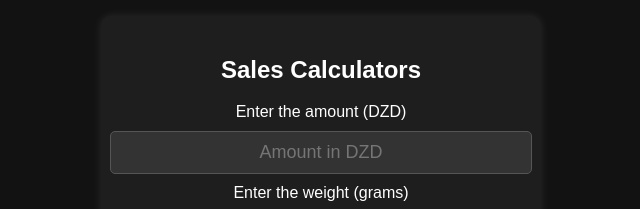
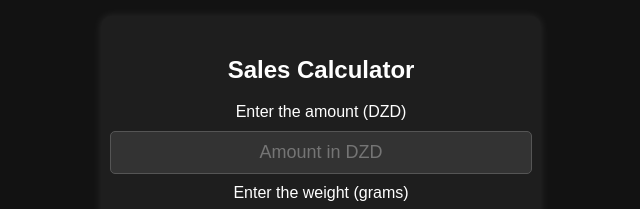
Before and after one commit to xislambkrx/Zlabia, a plain HTML site: page index.html in a window 1280 px wide. Shown: the part 103-312 px from the top of the page, 327-967 px from the left. Drawn offline with Linux system fonts and the light colour scheme.

Commit message:
Update index.html

```diff
--- a/index.html
+++ b/index.html
@@ -10,7 +10,7 @@
 </head>
 <body>
     <div class="container">
-        <h2>Sales Calculators</h2>
+        <h2>Sales Calculator</h2>
 
         <label>Enter the amount (DZD)</label>
         <input type="number" id="amountInput" placeholder="Amount in DZD" oninput="updateFromAmount()" onfocus="clearInput('weightInput')">
```
